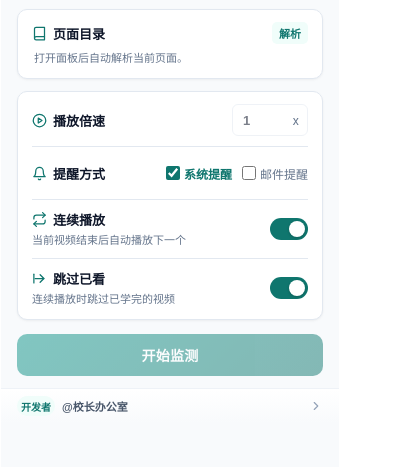
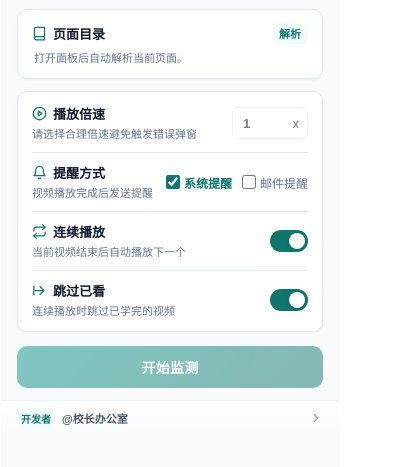
Before and after one commit to Leezk-2018/video-playback-completion-reminder, a browser extension: page popup/popup.html in a window 400 px wide. Shown: the part 133-600 px from the top of the page. Drawn offline with Linux system fonts and the light colour scheme.

Commit message:
docs: clarify playback settings

```diff
--- a/popup/popup.html
+++ b/popup/popup.html
@@ -51,12 +51,15 @@
       <!-- 提醒偏好设置卡片 -->
       <section class="card">
         <div class="card-row">
+          <div class="switch-meta">
             <div class="card-title">
               <svg class="section-icon" viewBox="0 0 24 24" fill="none" stroke="currentColor" stroke-width="2" stroke-linecap="round" stroke-linejoin="round" aria-hidden="true">
                 <circle cx="12" cy="12" r="10"></circle>
                 <polygon points="10 8 16 12 10 16 10 8"></polygon>
               </svg>
               <label for="playback-rate">播放倍速</label>
+            </div>
+            <p class="switch-subtext">请选择合理倍速避免触发错误弹窗</p>
           </div>
           <div class="rate-input-wrap">
             <input id="playback-rate" class="rate-input" type="number" min="0.1" max="16" step="0.05" value="1" inputmode="decimal" aria-label="播放倍速" disabled />
@@ -67,12 +70,15 @@
         <div class="card-divider"></div>
 
         <div class="card-row">
+          <div class="switch-meta">
             <div class="card-title">
               <svg class="section-icon" viewBox="0 0 24 24" fill="none" stroke="currentColor" stroke-width="2" stroke-linecap="round" stroke-linejoin="round">
                 <path d="M18 8A6 6 0 0 0 6 8c0 7-3 9-3 9h18s-3-2-3-9"></path>
                 <path d="M13.73 21a2 2 0 0 1-3.46 0"></path>
               </svg>
               <span>提醒方式</span>
+            </div>
+            <p class="switch-subtext">视频播放完成后发送提醒</p>
           </div>
           <div id="reminder-mode" class="reminder-radios" role="group" aria-label="提醒方式">
             <label class="reminder-radio"><input id="system-reminder-toggle" type="checkbox" checked /><span>系统提醒</span></label>
```
Lines whose indentation alone changed are shown as unchanged.
